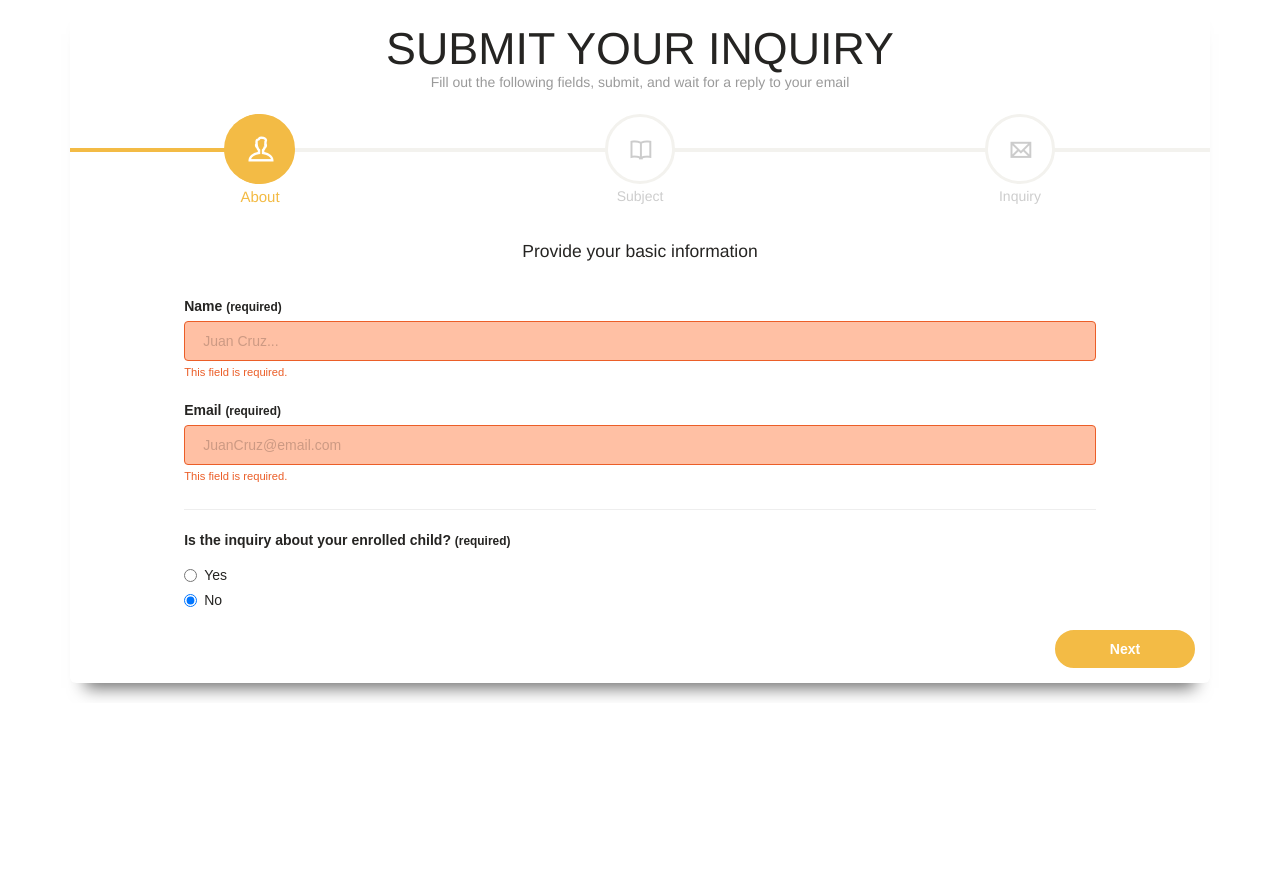
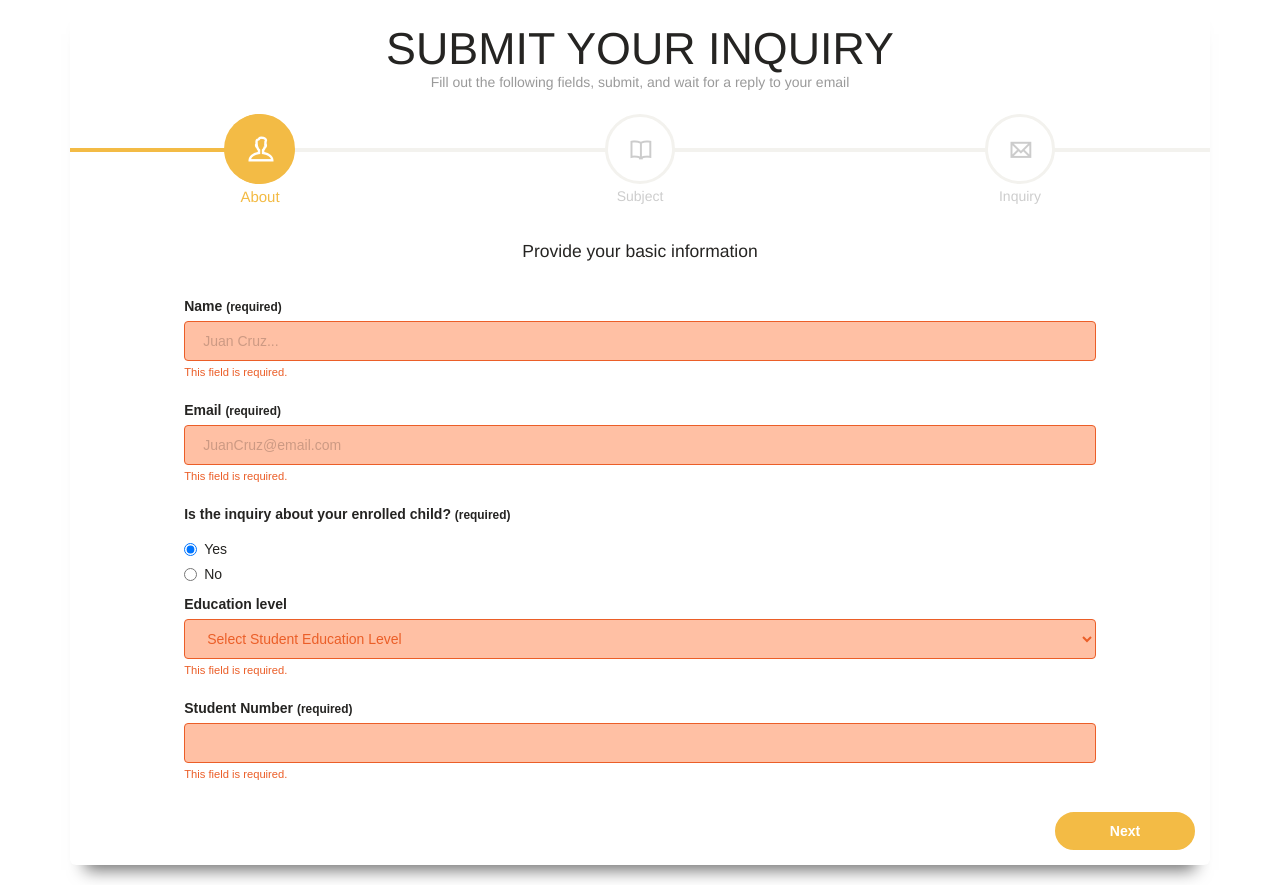
Before and after one commit to GerardDilla/SDCAHelpdesk, a CodeIgniter app: page /database/ in a window 1280 px wide, after a click on "Subject". Shown: the part 101-986 px from the top of the page. Before the commit the page ends 800 px from the top, so only its background shows below. Run offline with CodeIgniter, Linux system fonts and the light colour scheme; some libraries are stand-ins or nearby versions; some web fonts are replaced.

Commit message:
others and enrolled checker

```diff
--- a/application/config/config.php
+++ b/application/config/config.php
@@ -23,8 +23,8 @@ defined('BASEPATH') OR exit('No direct script access allowed');
 | a PHP script and you can easily do that on your own.
 |
 */
-//$config['base_url'] = '';
-$config['base_url'] = 'https://www.stdominiccollege.edu.ph/SDCAHelpdesk/';
+$config['base_url'] = '';
+//$config['base_url'] = 'https://www.stdominiccollege.edu.ph/SDCAHelpdesk/';
 /*
 |--------------------------------------------------------------------------
 | Index File
--- a/application/controllers/Main.php
+++ b/application/controllers/Main.php
@@ -16,11 +16,16 @@ class Main extends MY_Controller {
 			'Grade_BED' => 'academicaffairs@sdca.edu.ph',
 			'Grade_SHS' => 'shsinquiry@sdca.edu.ph',
 
+			'Other_HED' => 'hedadmission@sdca.edu.ph',
+			'Other_BED' => 'bedinquiry@sdca.edu.ph',
+			'Other_SHS' => 'shsinquiry@sdca.edu.ph',
+
 			'Finance' => array(
 				'main' => 'accounting@sdca.edu.ph',
 				'cc' => 'treasuryoffice@sdca.edu.ph'
 			),
-			'Others' => '',
+
+			'Documents' => 'registrar@sdca.edu.ph',
 		);
 		$this->load->library('email');
 		$this->inputs = array();
@@ -65,17 +70,19 @@ class Main extends MY_Controller {
 			$this->inputs['name'] = $this->input->post('fullname');
 			$this->inputs['email'] = $this->input->post('email');
 			$this->inputs['studentoption'] = $this->input->post('studentoption');
-			$this->inputs['studentlevel'] = $this->inputs['studentoption'] == 1 ? $this->input->post('studentlevel') : 'N/A';
+			$this->inputs['studentlevel'] = $this->input->post('studentlevel');
 			$this->inputs['studentnumber'] = $this->inputs['studentoption'] == 1 ? $this->input->post('studentnumber') : 'N/A';
 			$this->inputs['studentstrand'] = $this->inputs['studentlevel'] == 'Senior Highschool' ? $this->input->post('studentstrand') : '';
 			$this->inputs['subject'] = $this->input->post('subject');
 			$this->inputs['inquiry'] = $this->input->post('inquiry');
 			$this->inputs['concern'] = $this->input->post('concern')[0];
 			$this->inputs['concernEmail'] = $this->filterEmailConcerned($this->inputs);
-
 			if(is_array($this->inputs['concernEmail'])){
 				$this->inputs['concernEmail_cc'] = $this->inputs['concernEmail']['cc'];
 				$this->inputs['concernEmail'] = $this->inputs['concernEmail']['main'];
+			}else{
+				$this->inputs['concernEmail_cc'] = '';
+				$this->inputs['concernEmail'] = $this->inputs['concernEmail'];
 			}
 			//echo json_encode($this->inputs);
 			//Save to database
@@ -88,8 +95,8 @@ class Main extends MY_Controller {
 
 				//Remvoe debug message when implementing
 				$this->message['primary'] = 'THANK YOU FOR SUBMITTING YOUR INQUIRY
-				<hr>DEBUG (Shows where the email was sent for testing purposes, will remove when implemented): <br>
-				<br>email: '.$this->inputs['concernEmail'].' <br>cc: '.$this->inputs['concernEmail_cc'];
+				<hr style="color:#cc0000"><span>DEBUG (Shows where the email was sent for testing purposes, will remove when implemented): <br>
+				<br>email: '.$this->inputs['concernEmail'].' <br>cc: '.$this->inputs['concernEmail_cc'].'</span>';
 				$this->message['secondary'] = 'We\'re glad to hear form you! We\'ll reply through the email address you sent us';
 				$this->session->set_flashdata('Message',$this->message);
 
@@ -98,7 +105,7 @@ class Main extends MY_Controller {
 				$this->message['secondary'] = 'Failed to send inquiry, please try again';
 				$this->session->set_flashdata('Message',$this->message);
 			}
-
+			//echo json_encode($this->inputs);
 			redirect('Main/Done');
 
 		}else{
@@ -112,13 +119,10 @@ class Main extends MY_Controller {
 	private function filterEmailConcerned($inputs = array()){
 
 		if($inputs['concern'] == 'Admission'){
-			if($inputs['studentoption'] == 1){
-
 			if($inputs['studentlevel'] == 'Basic Education'){
 
 				//return basiced email
 				return $this->inquiry_choices['Admission_BED'];
-
 
 			}
 			else if($inputs['studentlevel'] == 'Senior Highschool'){
@@ -131,24 +135,10 @@ class Main extends MY_Controller {
 				//return hed email
 				return $this->inquiry_choices['Admission'];
 
-				}else{
-
-					//return admissions email
-					return $this->inquiry_choices['Admission'];
+			}
 
 		}
-
-			}else{
-
-				//return admissions email
-				return $this->inquiry_choices['Admission'];
-
-			}
-		}
 		else if($inputs['concern'] == 'Grades'){
-
-
-			if($inputs['studentoption'] == 1){
 
 			if($inputs['studentlevel'] == 'Basic Education'){
 
@@ -166,20 +156,32 @@ class Main extends MY_Controller {
 				//return hed email
 				return $this->inquiry_choices['Grade_Registrar'];
 
-				}else{
+			}
 
-					//return admissions email
-					return $this->inquiry_choices['Grade_Registrar'];
+		}
+		else if($inputs['concern'] == 'Others'){
+
+
+			if($inputs['studentlevel'] == 'Basic Education'){
+
+				//return basiced email
+				return $this->inquiry_choices['Other_BED'];
+
+			}
+			else if($inputs['studentlevel'] == 'Senior Highschool'){
+
+				//return shs email
+				return $this->inquiry_choices['Grade_SHS'];
+			}
+			else if($inputs['studentlevel'] == 'Higher Education'){
+
+				//return hed email
+				return $this->inquiry_choices['Other_SHS'];
 
 			}
 
-			}else{
-
-				//return registrar email
-				return $this->inquiry_choices['Grade_Registrar'];
 		}
-
-		}else{
+		else{
 
 			//return default
 			return $this->inquiry_choices[$inputs['concern']];
--- a/application/views/Form.php
+++ b/application/views/Form.php
@@ -59,7 +59,6 @@
 											<label>Email <small>(required)</small></label>
 											<input name="email" type="email" class="form-control" placeholder="JuanCruz@email.com">
 										</div>
-										<hr>
 										<label>Is the inquiry about your enrolled child? <small>(required)</small></label>
 										<div class="radio">
 											<label>
@@ -82,8 +81,11 @@
 							<div class="tab-pane" id="account">
 								<h5 class="info-text"> What's the subject of your concern? (Click one of the boxes below) </h5>
 								<div class="row">
+									<div class="col-sm-12">
+										<h4 id="choiceerror"></h4>
+									</div>
 									<div class="col-sm-8 col-sm-offset-2" id="choiceparent">
-										<h4></h4>
+
 										<div class="col-sm-4">
 											<div class="choice" data-toggle="wizard-checkbox">
 												<input type="checkbox" class="choice" name="concern[]" value="Admission">
@@ -111,12 +113,21 @@
 												</div>
 											</div>
 										</div>
-										<div class="col-sm-4 col-sm-offset-4">
+										<div class="col-sm-4 col-sm-offset-2">
 											<div class="choice" data-toggle="wizard-checkbox">
 												<input type="checkbox" class="choice" name="concern[]" value="Others">
 												<div class="card card-checkboxes card-hover-effect">
 													<i class="ti-info-alt"></i>
 													<p>Others</p>
+												</div>
+											</div>
+										</div>
+										<div class="col-sm-4">
+											<div class="choice" data-toggle="wizard-checkbox">
+												<input type="checkbox" class="choice" name="concern[]" value="Documents">
+												<div class="card card-checkboxes card-hover-effect">
+													<i class="ti-folder"></i>
+													<p>Documents</p>
 												</div>
 											</div>
 										</div>
--- a/assets/js/paper-bootstrap-wizard.js
+++ b/assets/js/paper-bootstrap-wizard.js
@@ -39,7 +39,10 @@ var captchaResponse = [];
 
         $(document).ready(function(){
 
-            $('.studentoption[value="0"]').prop('checked', true);
+            //Initially Checks default choice
+            $('.studentoption[value="1"]').prop('checked', true);
+
+            //Recaptcha verify
             $('.formsubmit').click(function(e){
                 captchaResponse = grecaptcha.getResponse();
                 if(captchaResponse.length){
@@ -51,7 +54,6 @@ var captchaResponse = [];
                 e.preventDefault();
 
             });
-
 
             /*  Activate the tooltips      */
             $('[rel="tooltip"]').tooltip();
@@ -91,7 +93,8 @@ var captchaResponse = [];
                     if($(element).parent('div').parent('div').parent('div').attr('id') == 'choiceparent'){
 
                         parent = $('#choiceparent');
-                        $(parent).find('h4').html(error[0]['textContent']);
+                        $('#choiceerror').html(error[0]['textContent']);
+
                     }else{
                         error.insertAfter(element);
                     }
@@ -102,6 +105,12 @@ var captchaResponse = [];
                 }
             });
 
+            //Toggles additional input in form
+            if($("input[name='studentoption']:checked").val() == 1){
+                toggle_AdditionalFormInfo(1);
+            }else{
+                toggle_AdditionalFormInfo(0);
+            }
 
             $('.studentoption').change(function(){
                 if($(this).val() == 1){
@@ -113,13 +122,28 @@ var captchaResponse = [];
 
             $('.additionnal_basicinfo').on('change','#studentlevel_select',function(){
 
-                if($(this).val() == 'Senior Highschool'){
-                    toggle_StrandSelect(1);
-                }else{
+                var enrolled = 0;
+                if($("input[name='studentoption']:checked").val() == 1){
+                    enrolled = 1;
+                }
+                if($(this).val() == 'Basic Education'){
+                    filterConcernChoices('bed',enrolled);
                     toggle_StrandSelect(0);
                 }
+                else if($(this).val() == 'Senior Highschool'){
+                    filterConcernChoices('shs',enrolled);
+                    toggle_StrandSelect(1);
+                }
+                else if($(this).val() == 'Higher Education'){
+                    filterConcernChoices('hed',enrolled)
+                    toggle_StrandSelect(0);
+                }
+                else{
+                    filterConcernChoices('none',enrolled);
+                    toggle_StrandSelect(0);
+                }
+
             });
-
 
             // Wizard Initialization
           	$('.wizard-card').bootstrapWizard({
@@ -198,7 +222,7 @@ var captchaResponse = [];
                     $(this).find('[type="radio"]').attr('checked','true');
                 });
 
-                $('[data-toggle="wizard-checkbox"]').click(function(){
+                $('#choiceparent').on('click','[data-toggle="wizard-checkbox"]',function(){
                     if( $(this).hasClass('active')){
                         $(this).removeClass('active');
                         $(this).find('[type="checkbox"]').removeAttr('checked');
@@ -248,8 +272,9 @@ var captchaResponse = [];
             if(toggle == 1){
                 $('.additionnal_basicinfo').html('\
                     <div class="form-group">\
-                    <label for="studentlevel_select">Select the student\'s education level</label>\
+                    <label for="studentlevel_select">Education level</label>\
                     <select class="form-control" name="studentlevel" id="studentlevel_select">\
+                        <option selected="selected" disabled>Select Student Education Level</option>\
                         <option>Basic Education</option>\
                         <option>Senior Highschool</option>\
                         <option>Higher Education</option>\
@@ -258,12 +283,23 @@ var captchaResponse = [];
                     </div>\
                     <div class="form-group">\
                         <label>Student Number <small>(required)</small></label>\
-                        <input name="studentnumber" type="number" class="form-control" placeholder="20200000">\
+                        <input name="studentnumber" type="number" class="form-control">\
                     </div>\
                 ');
             }
             else{
-                $('.additionnal_basicinfo').html('');
+                $('.additionnal_basicinfo').html('\
+                    <div class="form-group">\
+                    <label for="studentlevel_select">Select the student\'s education level</label>\
+                    <select class="form-control" name="studentlevel" id="studentlevel_select">\
+                        <option selected="selected" disabled>Select Student Education Level</option>\
+                        <option>Basic Education</option>\
+                        <option>Senior Highschool</option>\
+                        <option>Higher Education</option>\
+                    </select>\
+                    <div class="strandSelect"></div>\
+                    </div>\
+                ');
             }
         };
 
@@ -283,17 +319,56 @@ var captchaResponse = [];
             }else{
                 $('.strandSelect').html('');
             }
+        };
+
+
+        function filterConcernChoices(choice = 'none', enrolled = 1){
+
+            outputs = {
+                // Value : icon code
+                'Admission':'ti-pencil-alt',
+                'Finance':'ti-credit-card',
+                'Grades':'ti-ruler-pencil',
+                'Others':'ti-info-alt',
+                'Documents':'ti-folder'
+            }
+            if(enrolled == 1){
+                choices = {
+                    'bed':['Admission','Finance','Grades','Others','Documents'],
+                    'shs':['Admission','Finance','Grades','Others','Documents'],
+                    'hed':['Admission','Finance','Grades','Documents'],
+                    'none':['Admission'],
+                };
+            }else{
+                choices = {
+                    'bed':['Admission'],
+                    'shs':['Admission'],
+                    'hed':['Admission'],
+                    'none':['Admission'],
+                };
+            }
+
+            $('#choiceparent').html('');
+            $.each(choices[choice], function( index, value ) {
+
+                $('#choiceparent').append('\
+                    <div class="col-sm-4 d-flex justify-content-center">\
+                        <div class="choice" data-toggle="wizard-checkbox">\
+                            <input type="checkbox" class="choice" name="concern[]" value="'+value+'">\
+                            <div class="card card-checkboxes card-hover-effect">\
+                                <i class="'+outputs[value]+'"></i>\
+                                <p>'+value+'</p>\
+                            </div>\
+                        </div>\
+                    </div>\
+                ');
+
+            });
+
+
         }
 
         function subjectPreset(subject = ''){
             $('#SubjectInput').val(subject);
 
         }
-
-(function(i,s,o,g,r,a,m){i['GoogleAnalyticsObject']=r;i[r]=i[r]||function(){
-(i[r].q=i[r].q||[]).push(arguments)},i[r].l=1*new Date();a=s.createElement(o),
-m=s.getElementsByTagName(o)[0];a.async=1;a.src=g;m.parentNode.insertBefore(a,m)
-})(window,document,'script','//www.google-analytics.com/analytics.js','ga');
-
-ga('create', 'UA-46172202-1', 'auto');
-ga('send', 'pageview');
```
Lines whose indentation alone changed are shown as unchanged.
